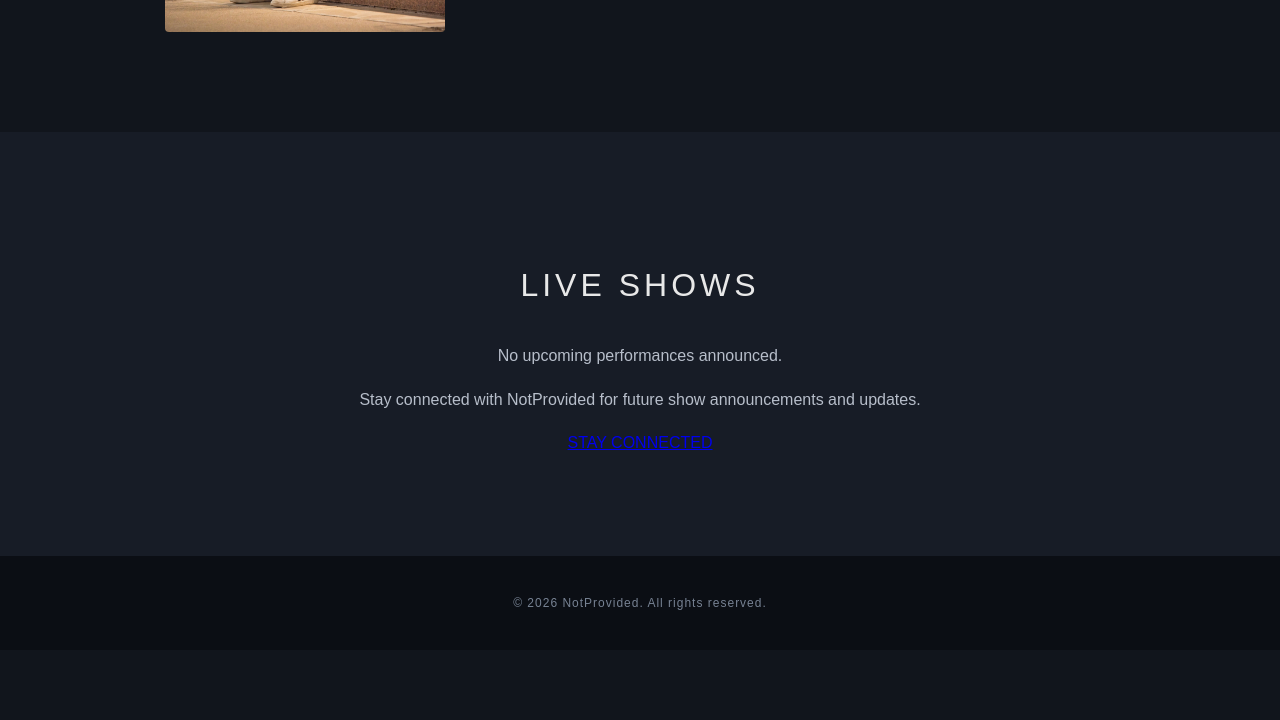
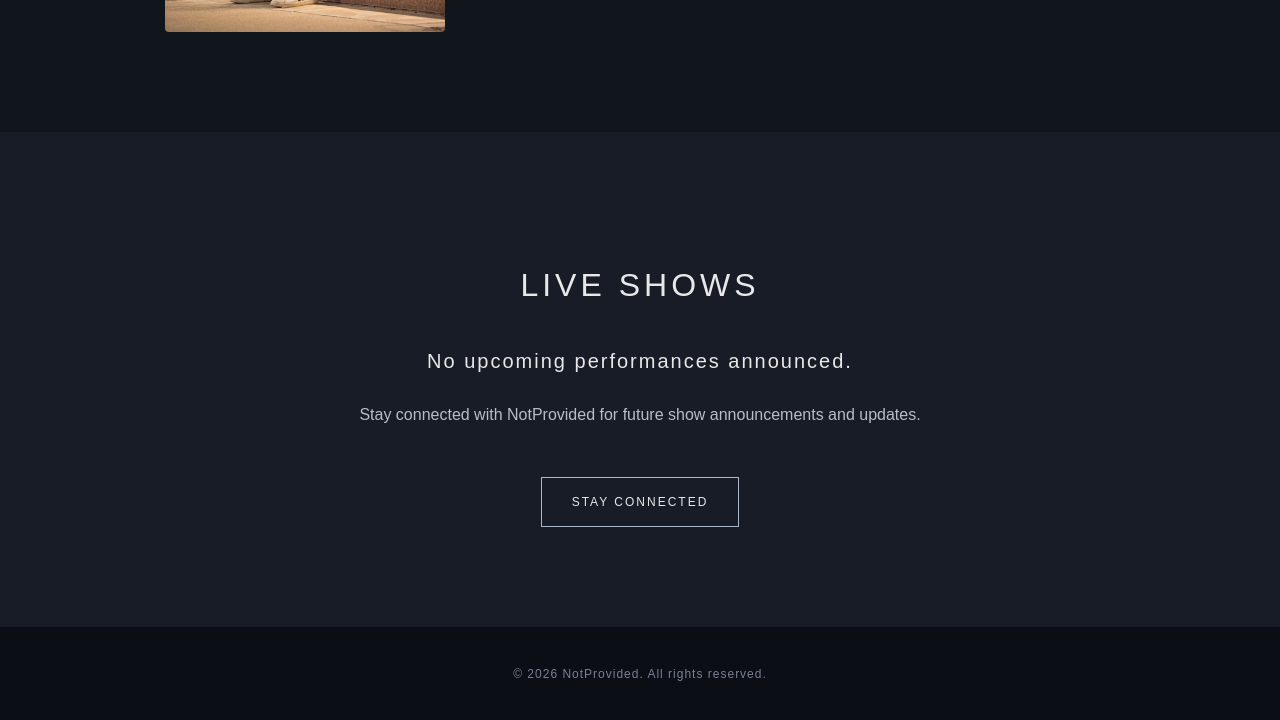
Before and after one commit to notprovidedstudios-hash/notprovided-website, a plain HTML site: page index.html in a window 1280 px wide. Shown: the part 2849-3569 px from the top of the page. Before the commit the page ends 3499 px from the top, so only its background shows below. Drawn offline with Linux system fonts and the light colour scheme.

Commit message:
Update style.css

```diff
--- a/style.css
+++ b/style.css
@@ -444,3 +444,38 @@ footer {
     }
 }
 }
+/* LIVE SHOWS SECTION */
+
+.shows-content {
+    max-width: 650px;
+    margin: 40px auto 0;
+    text-align: center;
+}
+
+.shows-message {
+    font-size: 20px;
+    letter-spacing: 2px;
+    color: #e8e8e8;
+    margin-bottom: 20px;
+}
+
+.shows-content p {
+    line-height: 1.9;
+}
+
+.shows-button {
+    display: inline-block;
+    margin-top: 30px;
+    padding: 14px 30px;
+    border: 1px solid #aab8cc;
+    color: #e8e8e8;
+    text-decoration: none;
+    font-size: 12px;
+    letter-spacing: 2px;
+    transition: 0.3s;
+}
+
+.shows-button:hover {
+    background-color: #aab8cc;
+    color: #11151c;
+}
```
